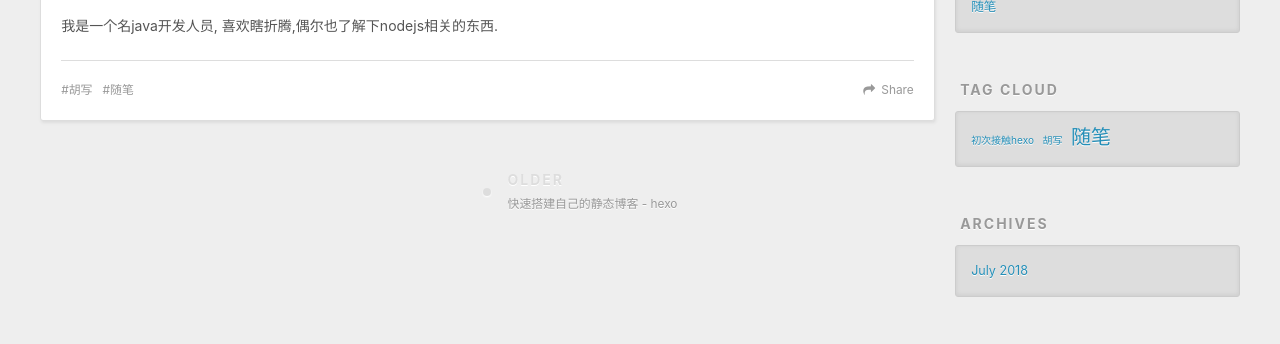
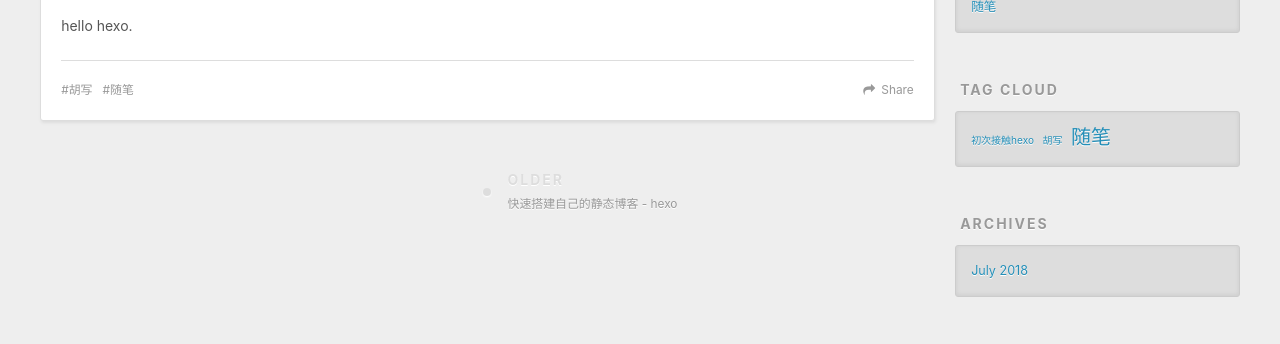
Before and after one commit to lmzy/lmzy.github.io, a plain HTML site: page 2018/07/22/lzy-md/index.html in a window 1280 px wide. Shown: the part 438-782 px from the top of the page. Drawn offline with nearby package versions, Linux system fonts and the light colour scheme.

Commit message:
Update index.html

```diff
--- a/2018/07/22/lzy-md/index.html
+++ b/2018/07/22/lzy-md/index.html
@@ -7,18 +7,18 @@
 
   <title>lzy.md | lazy&#39;s blog</title>
   <meta name="viewport" content="width=device-width, initial-scale=1, maximum-scale=1">
-  <meta name="description" content="我是一个名java开发人员, 喜欢瞎折腾,偶尔也了解下nodejs相关的东西.">
+  <meta name="description" content="hello hexo">
 <meta name="keywords" content="随笔,胡写">
 <meta property="og:type" content="article">
 <meta property="og:title" content="lzy.md">
 <meta property="og:url" content="https://lzymm.github.io/2018/07/22/lzy-md/index.html">
 <meta property="og:site_name" content="lazy&#39;s blog">
-<meta property="og:description" content="我是一个名java开发人员, 喜欢瞎折腾,偶尔也了解下nodejs相关的东西.">
+<meta property="og:description" content="hello hexo.">
 <meta property="og:locale" content="CN">
 <meta property="og:updated_time" content="2018-07-22T05:11:42.403Z">
 <meta name="twitter:card" content="summary">
 <meta name="twitter:title" content="lzy.md">
-<meta name="twitter:description" content="我是一个名java开发人员, 喜欢瞎折腾,偶尔也了解下nodejs相关的东西.">
+<meta name="twitter:description" content="hello hexo.">
 
     <link rel="alternate" href="/atom.xml" title="lazy&#39;s blog" type="application/atom+xml">
 
@@ -87,7 +87,7 @@
 
     <div class="article-entry" itemprop="articleBody">
 
-        <p>我是一个名java开发人员, 喜欢瞎折腾,偶尔也了解下nodejs相关的东西.</p>
+        <p>hello hexo.</p>
 
 
     </div>
```
